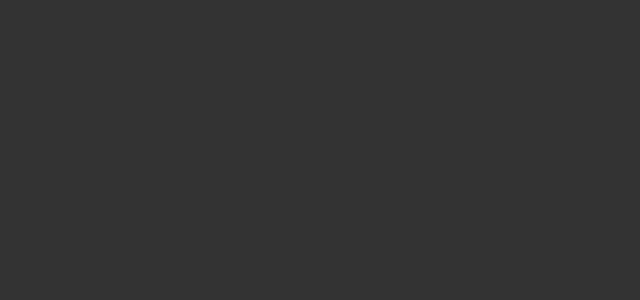
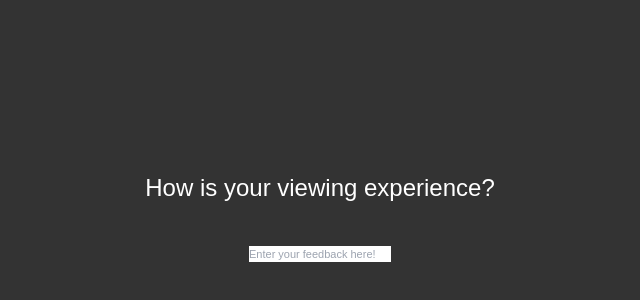
Before and after one commit to Vicguin65/Cowatch-Recommendation, a React (Create React App) app in the folder recommendation-website/: page /feedback in a window 1280 px wide. Before the commit this address had no page. Shown: the part 194-494 px from the top of the page, without its empty margins (320-960 px from the left). Built offline with nearby package versions, Linux system fonts and the light colour scheme.

Commit message:
Feedback page and about us page format fix

```diff
--- a/recommendation-website/src/App.js
+++ b/recommendation-website/src/App.js
@@ -8,6 +8,7 @@ import JoinRoomPage from './pages/JoinRoomPage'
 import CreateRoomPage from './pages/CreateRoomPage'
 import PlayerPage from './pages/PlayerPage'
 import AboutUsPage from './pages/AboutUsPage'
+import FeedbackPage from './pages/FeedbackPage'
 
 function App () {
   return (
@@ -20,6 +21,7 @@ function App () {
         <Route path='/create-room' element={<CreateRoomPage />} />
         <Route path='/player' element={<PlayerPage />} />
         <Route path='/about-us' element={<AboutUsPage />} />
+        <Route path='/feedback' element={<FeedbackPage />} />
       </Routes>
     </Router>
   )
--- a/recommendation-website/src/pages/AboutUsPage.css
+++ b/recommendation-website/src/pages/AboutUsPage.css
@@ -39,6 +39,7 @@
    justify-content: space-between;
    align-items: center;
    margin-top: 50px;
+
 }
 
 .intro {
--- /dev/null
+++ b/recommendation-website/src/pages/FeedbackPage.css
@@ -0,0 +1,44 @@
+body {
+    display: flex;
+    justify-content: center;
+    align-items: center;
+    height: 100vh;
+    margin: 0;
+    font-family: Arial, sans-serif;
+    background-color: #333;
+    color: white;
+  }
+
+  .feedback{
+    text-align: center;
+    width: 100%;
+    max-width: 500px;
+  }
+
+  .header {
+    display: flex;
+    justify-content: space-between;
+    align-items: center;
+    padding: 20px;
+  }
+
+  .header h1 {
+    font-size: 24px;
+    margin-bottom: 20px;
+  }
+
+  .fbForm {
+    margin-top: 50px;
+  }
+
+  .fbForm input {
+    width: 100%;
+    max-width: 400px;
+    padding: 10px;
+    margin-bottom: 20px;
+    border: none;
+    border-radius: 5px;
+    font-size: 11px;
+    text-align: center;
+    color: black;
+  }
--- /dev/null
+++ b/recommendation-website/src/pages/FeedbackPage.js
@@ -0,0 +1,26 @@
+import { useNavigate } from 'react-router-dom'
+import { UserContext } from '../UserContext'
+import { useContext, React } from 'react'
+import './FeedbackPage.css'
+
+const FeedbackPage = () => {
+    const { user } = useContext(UserContext)
+    const navigate = useNavigate()
+
+    const handleChange = (event) => {
+        event.preventDefault()
+        setText(event.target[0].value)
+    }
+    return (
+        <div className='feedback'>
+            <div className='header'>
+                <h1>How is your viewing experience?</h1>
+            </div>
+            <div className fbForm>
+                <input type='text' placeholder='Enter your feedback here!' maxLength='500' />
+            </div>
+        </div>
+    )
+}
+
+export default FeedbackPage;
```
